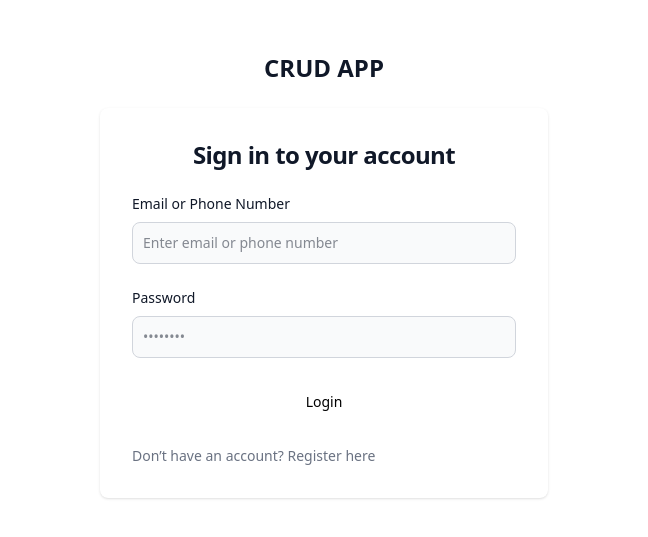
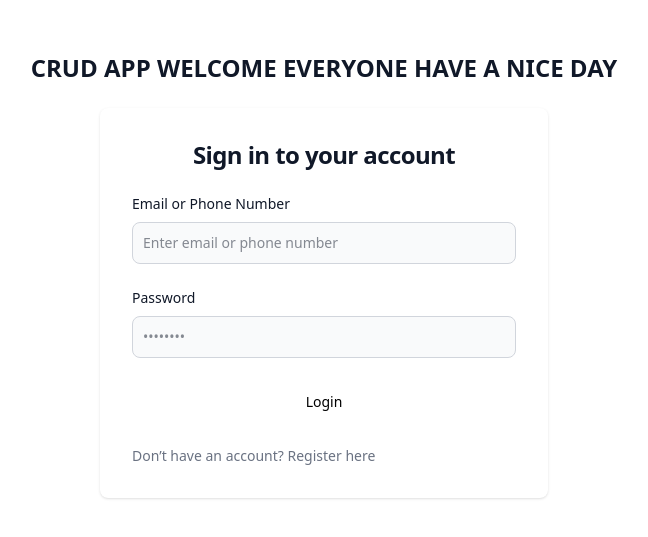
Before and after one commit to J-Pixie/Dummy, a Vue app: page /login in a window 1280 px wide. Shown: the part 125-662 px from the top of the page, without its empty margins (316-964 px from the left). Built offline with nearby package versions, Linux system fonts and the light colour scheme.

Commit message:
Update login.vue

```diff
--- a/src/components/login.vue
+++ b/src/components/login.vue
@@ -1,7 +1,7 @@
 <template>
   <div class="flex flex-col items-center justify-center px-3 py-3 mx-auto md:h-screen lg:py-0">
     <a href="#" class="flex items-center mb-6 text-2xl font-semibold text-gray-900">
-      CRUD APP
+      CRUD APP WELCOME  EVERYONE HAVE A NICE DAY
     </a>
     <div
       class="w-full bg-white rounded-lg shadow dark:border sm:max-w-md xl:p-0 dark:bg-gray-800 dark:border-gray-700">
```
